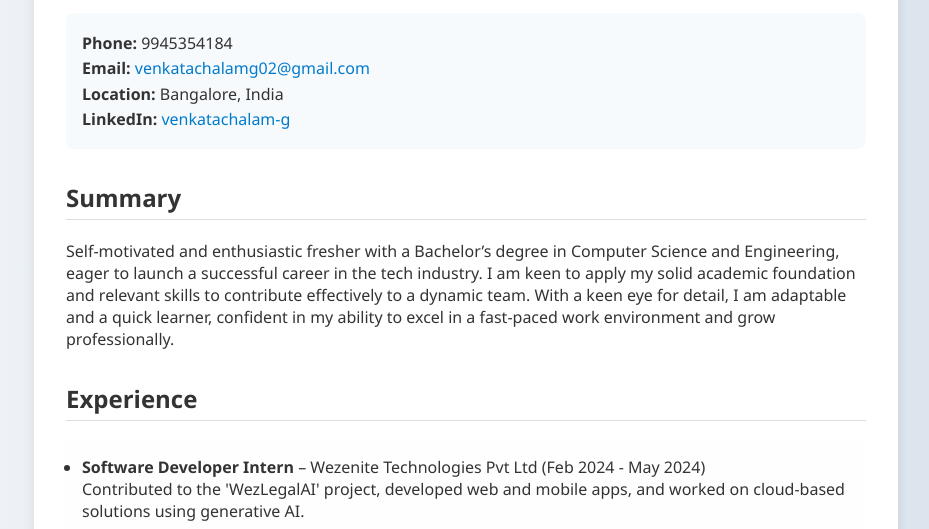
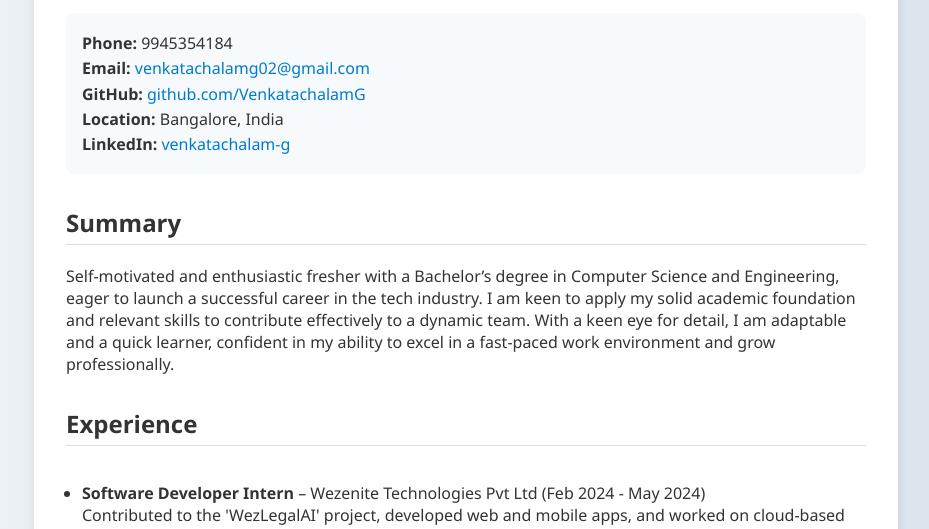
Before and after one commit to VenkatachalamG/VenkatachalamG.github.io, a plain HTML site: page index.html in a window 1280 px wide. Shown: the part 239-768 px from the top of the page, without its empty margins (174-1103 px from the left). Drawn offline with Linux system fonts and the light colour scheme.

Commit message:
Update index.html
added github profile link

```diff
--- a/index.html
+++ b/index.html
@@ -16,6 +16,7 @@
     <div class="contact">
       <p><strong>Phone:</strong> 9945354184</p>
       <p><strong>Email:</strong> <a href="mailto:venkatachalamg02@gmail.com">venkatachalamg02@gmail.com</a></p>
+      <p><strong>GitHub:</strong> <a href="https://github.com/VenkatachalamG">github.com/VenkatachalamG</a></p>
       <p><strong>Location:</strong> Bangalore, India</p>
       <p><strong>LinkedIn:</strong>
         <a href="https://www.linkedin.com/in/venkatachalam-g" target="_blank" rel="noopener noreferrer">venkatachalam-g</a>
```
